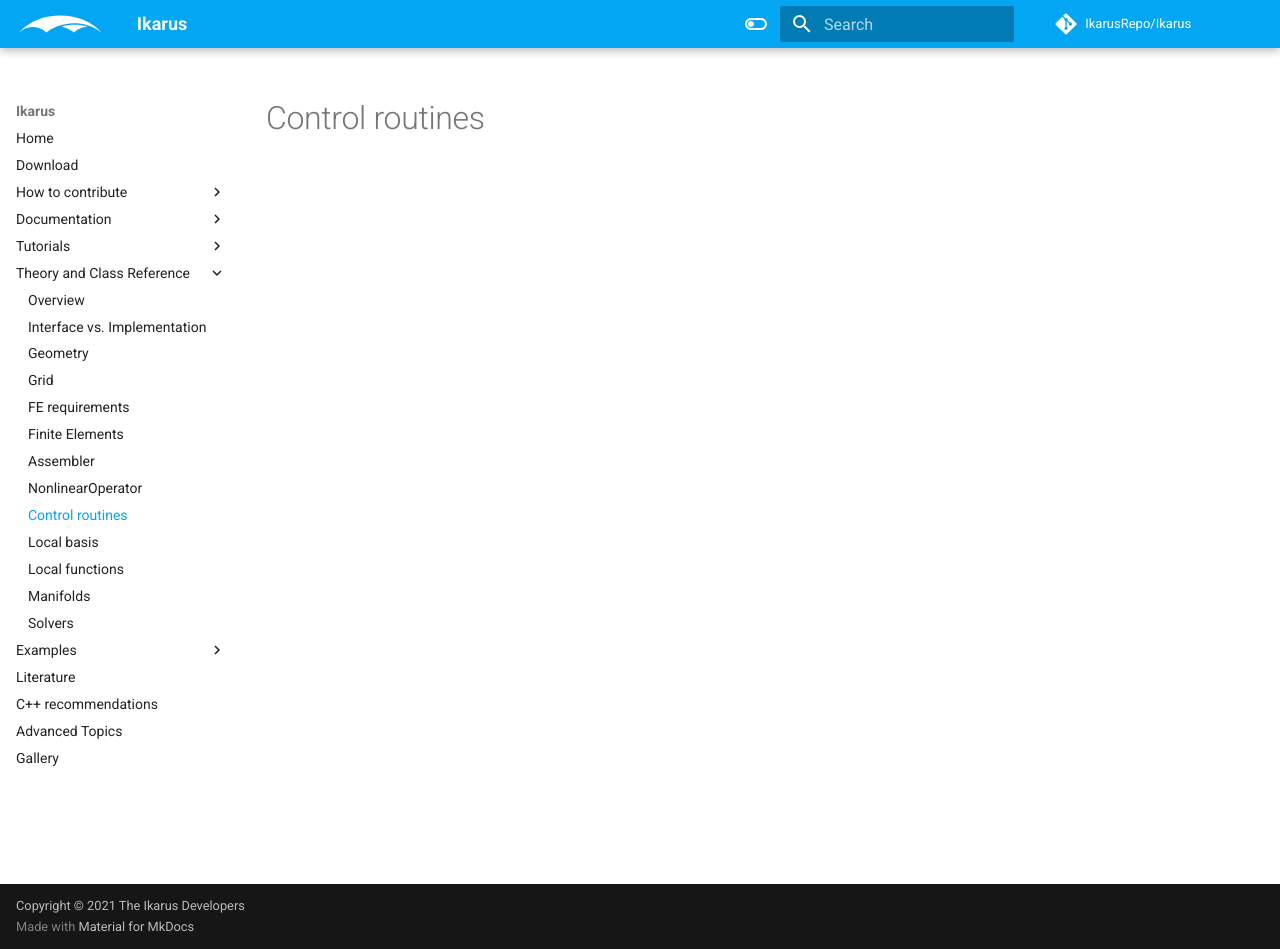
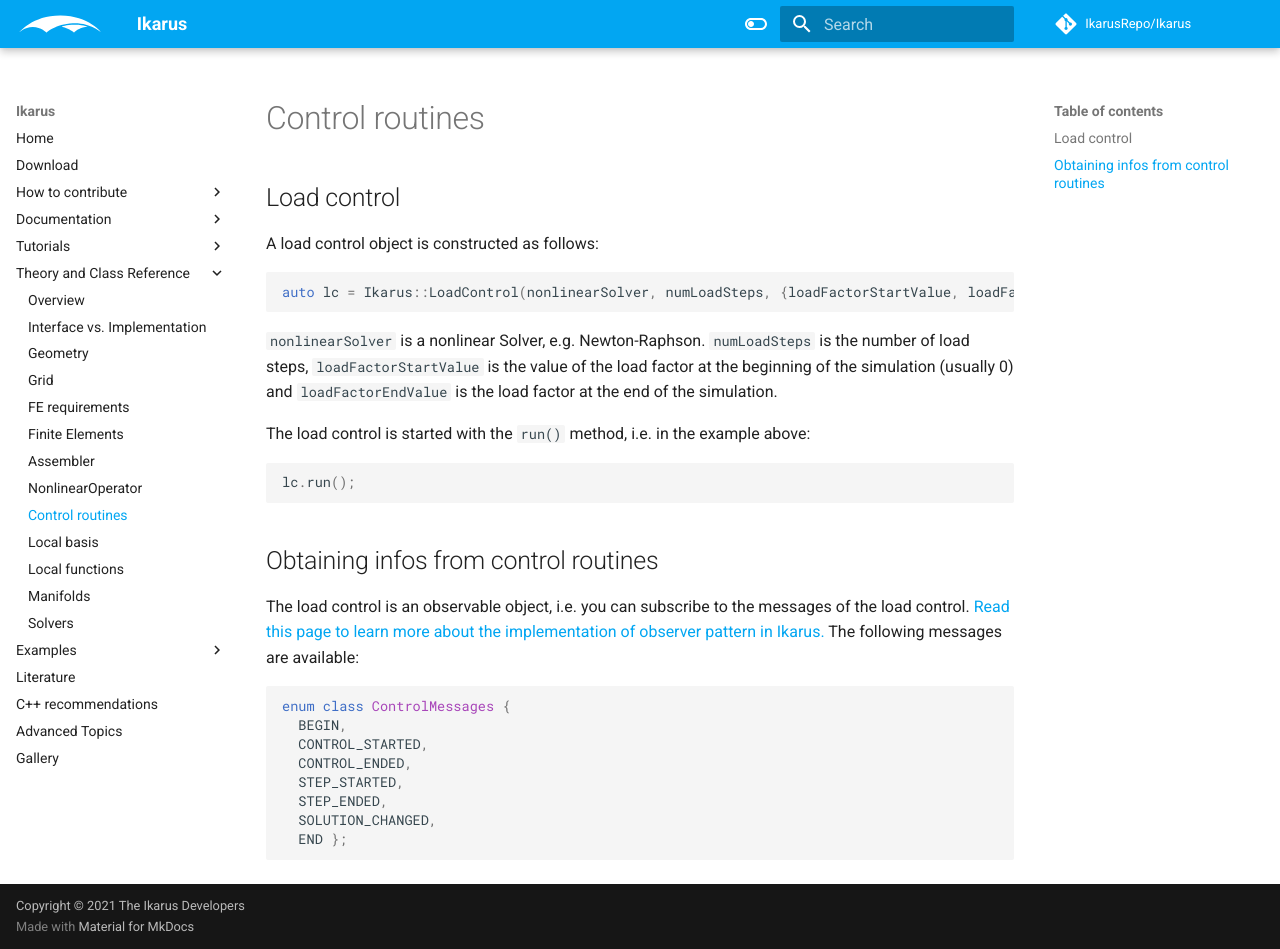
Before and after one commit to ikarus-project/ikarus, an MkDocs documentation site: the page built from docs/website/01_theory/ControlRoutines.md, in a window 1280 px wide and 949 px high. Built offline with MkDocs 1.6.1 and Material for MkDocs 9.7.7, drawn with Linux system fonts in a browser that asks for light colours; comment, search, counter and statistics services are not loaded.

Commit message:
Documented control routines

````diff
--- a/docs/website/01_theory/ControlRoutines.md
+++ b/docs/website/01_theory/ControlRoutines.md
@@ -1 +1,30 @@
 # Control routines
+
+## Load control
+A load control object is constructed as follows:
+```cpp
+auto lc = Ikarus::LoadControl(nonlinearSolver, numLoadSteps, {loadFactorStartValue, loadFactorEndValue});
+```
+``nonlinearSolver`` is a nonlinear Solver, e.g. Newton-Raphson. ``numLoadSteps`` is the number of load steps,
+``loadFactorStartValue`` is the value of the load factor at the beginning of the simulation (usually 0) and
+``loadFactorEndValue`` is the load factor at the end of the simulation.
+
+The load control is started with the ``run()`` method, i.e. in the example above:
+```cpp
+lc.run();
+```
+
+## Obtaining infos from control routines
+The load control is an observable object, i.e. you can subscribe to the messages of the load control.
+[Read this page to learn more about the implementation of observer pattern in Ikarus.](../Observer.md)
+The following messages are available:
+```cpp
+enum class ControlMessages {
+  BEGIN,
+  CONTROL_STARTED,
+  CONTROL_ENDED,
+  STEP_STARTED,
+  STEP_ENDED,
+  SOLUTION_CHANGED,
+  END };
+```
````
